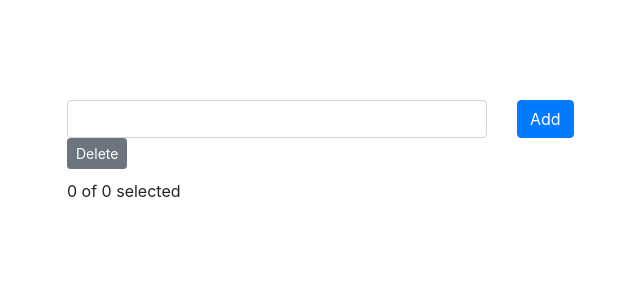
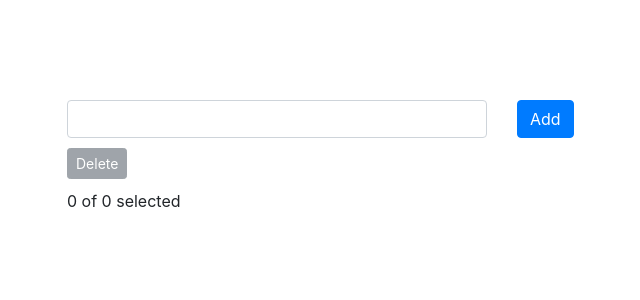
Before and after one commit to jatheepan/dolist, a React app: page / in a window 1280 px wide. Shown: the top 300 px of the page, without its empty margins (288-928 px from the left). Built offline with nearby package versions, Linux system fonts and the light colour scheme.

Commit message:
improvement to toolbar

```diff
--- a/src/App.jsx
+++ b/src/App.jsx
@@ -53,7 +53,7 @@
         </div>
         <div className="row">
           <div className="col-md-12">
-            <Toolbar onDeleteClick={this.onDeleteClick} />
+            <Toolbar items={items} onDeleteClick={this.onDeleteClick} />
           </div>
         </div>
         <div className="row">
--- a/src/components/Toolbar.jsx
+++ b/src/components/Toolbar.jsx
@@ -2,12 +2,18 @@
 import classNames from 'classnames';
 import PropTypes from 'prop-types';
 
-export default function Toolbar({ onDeleteClick }) {
+export default function Toolbar({ items, onDeleteClick }) {
+  const hasSelection = !!(items.find(item => item.selected));
   const btnClasses = classNames('btn', 'btn-secondary', 'btn-sm');
   return (
     <div className="Toolbar">
       <div className="btn-group">
-        <button className={btnClasses} onClick={onDeleteClick}>Delete</button>
+        <button
+          className={btnClasses}
+          onClick={onDeleteClick}
+          disabled={!hasSelection}
+        >Delete
+        </button>
       </div>
     </div>
   );
@@ -15,4 +21,5 @@
 
 Toolbar.propTypes = {
   onDeleteClick: PropTypes.func.isRequired,
+  items: PropTypes.arrayOf(PropTypes.object).isRequired,
 };
--- a/src/style.scss
+++ b/src/style.scss
@@ -12,3 +12,7 @@
     margin-bottom: 0;
   }
 }
+
+.Toolbar {
+  margin-top: 10px;
+}
```
